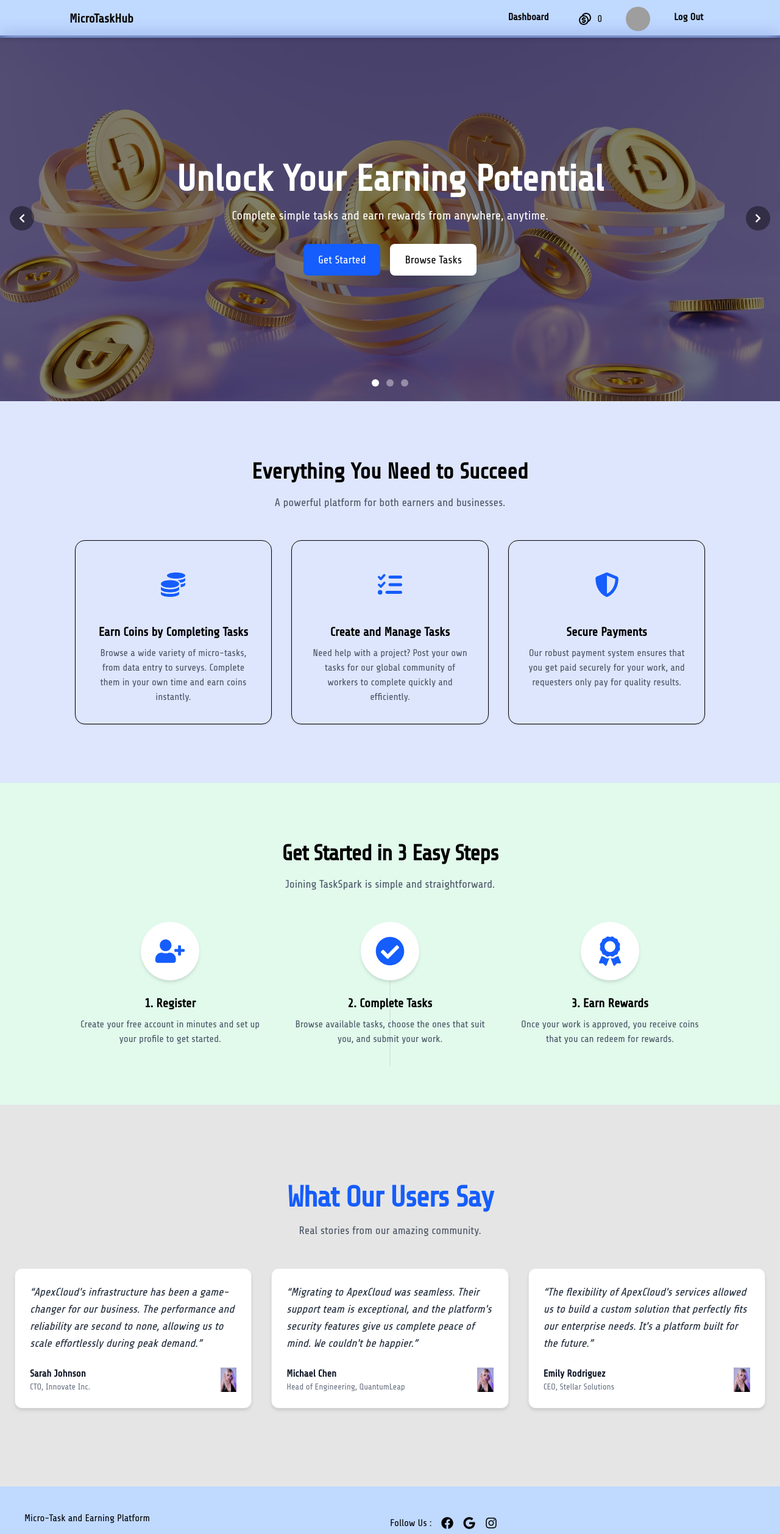
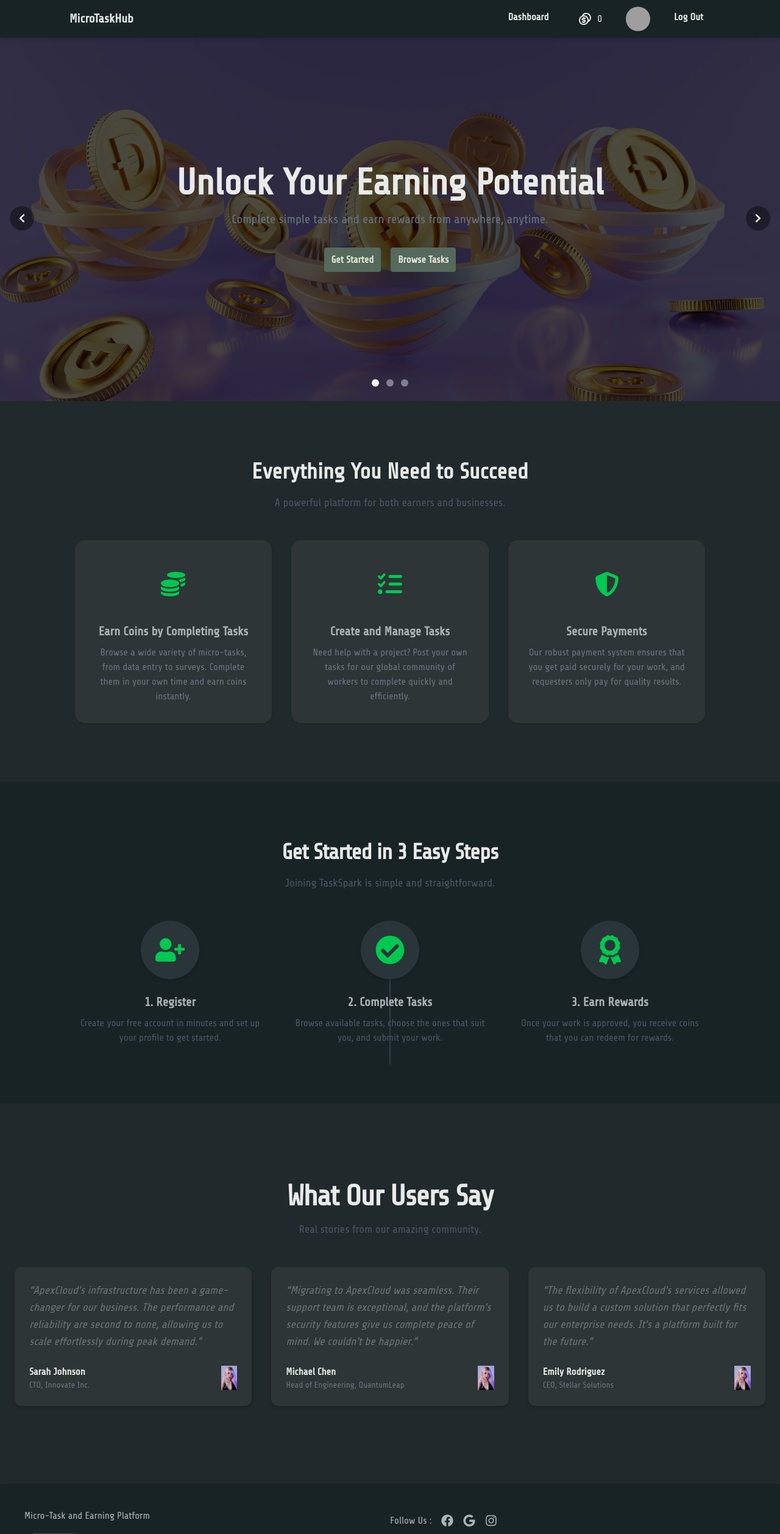
Before and after one commit to Anupam2570632/MicroTaskHub_client, a React (Vite) app: page / in a window 1280 px wide. Shown: the top 2516 px of the page at 61% size. Built offline with nearby package versions, Linux system fonts and the light colour scheme; grey boxes are pictures that could not be loaded.

Commit message:
UPDATE: design theme

```diff
--- a/src/Components/home/FeaturedSection.jsx
+++ b/src/Components/home/FeaturedSection.jsx
@@ -4,19 +4,19 @@ import { FaShieldAlt } from "react-icons/fa";
 
 const features = [
   {
-    icon: <FaCoins className="h-10 w-10 text-blue-600" />,
+    icon: <FaCoins className="h-10 w-10 text-green-500" />,
     title: "Earn Coins by Completing Tasks",
     description:
       "Browse a wide variety of micro-tasks, from data entry to surveys. Complete them in your own time and earn coins instantly.",
   },
   {
-    icon: <FaListCheck className="h-10 w-10 text-blue-600" />,
+    icon: <FaListCheck className="h-10 w-10 text-green-500" />,
     title: "Create and Manage Tasks",
     description:
       "Need help with a project? Post your own tasks for our global community of workers to complete quickly and efficiently.",
   },
   {
-    icon: <FaShieldAlt className="h-10 w-10 text-blue-600" />,
+    icon: <FaShieldAlt className="h-10 w-10 text-green-500" />,
     title: "Secure Payments",
     description:
       "Our robust payment system ensures that you get paid securely for your work, and requesters only pay for quality results.",
@@ -25,10 +25,10 @@ const features = [
 
 export default function FeaturesSection() {
   return (
-    <section className="py-16 sm:py-24 bg-[#1d51ec25]">
+    <section className="py-16 sm:py-24 bg-[#20292b]">
       <div className="md:w-10/12 mx-auto w-full container px-4">
         <div className="text-center">
-          <h2 className="text-3xl font-bold sm:text-4xl">
+          <h2 className="text-3xl font-bold sm:text-4xl text-[#e9eaea]">
             Everything You Need to Succeed
           </h2>
           <p className="mt-4 text-lg text-gray-600">
@@ -41,15 +41,15 @@ export default function FeaturesSection() {
           {features.map((feature, index) => (
             <div
               key={index}
-              className="border rounded-2xl p-8 shadow-sm hover:shadow-md transition text-center "
+              className="rounded-2xl p-8 shadow-sm hover:shadow-md transition text-center bg-[#2e3536] hover:scale-[1.01] duration-150 cursor-pointer"
             >
               <div className="mx-auto flex h-20 w-20 items-center justify-center rounded-full ">
                 {feature.icon}
               </div>
 
-              <h3 className="mt-6 text-xl font-semibold">{feature.title}</h3>
+              <h3 className="mt-6 text-xl font-semibold text-[#acb3b6] ">{feature.title}</h3>
 
-              <p className="mt-2 text-gray-600">{feature.description}</p>
+              <p className="mt-2 text-gray-500">{feature.description}</p>
             </div>
           ))}
         </div>
--- a/src/Components/home/HeroSection.jsx
+++ b/src/Components/home/HeroSection.jsx
@@ -58,29 +58,31 @@ export default function HeroSection() {
             />
 
             {/* Dark Overlay */}
-            <div className="absolute inset-0 bg-black/50"></div>
+            <div className="absolute inset-0 bg-black/70"></div>
 
             {/* Content */}
-            <div className="absolute inset-0 flex flex-col items-center justify-center text-center text-white px-4">
+            <div className="absolute inset-0 flex flex-col items-center justify-center text-center text-[#e9eaea] px-4">
               <h1 className="text-4xl font-bold sm:text-5xl md:text-6xl">
                 {slide.title}
               </h1>
 
-              <p className="mt-4 max-w-2xl text-lg md:text-xl">
+              <p className="mt-4 max-w-2xl text-lg md:text-xl text-gray-500">
                 {slide.subtitle}
               </p>
 
               <div className="mt-8 flex gap-4">
                 <a
                   href="/register"
-                  className="bg-blue-600 hover:bg-blue-700 text-white px-6 py-3 rounded-lg text-lg"
+                  // className="bg-blue-600 hover:bg-blue-700 text-white px-6 py-3 rounded-lg text-lg"
+                   className="py-2 px-3 font-bold bg-[#55695c] hover:bg-[#2b373a] duration-200 ease-in cursor-pointer rounded-sm text-[#e7e7d8] hover:text-[#acb3b6]"
                 >
                   Get Started
                 </a>
 
                 <a
                   href="/tasks"
-                  className="bg-white text-black px-6 py-3 rounded-lg text-lg hover:bg-gray-200"
+                  // className="bg-white text-black px-6 py-3 rounded-lg text-lg hover:bg-gray-200"
+                   className="py-2 px-3 font-bold bg-[#55695c] hover:bg-[#2b373a] duration-200 ease-in cursor-pointer rounded-sm text-[#e7e7d8] hover:text-[#acb3b6]"
                 >
                   Browse Tasks
                 </a>
--- a/src/Components/home/HowToStart.jsx
+++ b/src/Components/home/HowToStart.jsx
@@ -2,19 +2,19 @@ import { FaUserPlus, FaCheckCircle, FaAward } from "react-icons/fa";
 
 const steps = [
   {
-    icon: <FaUserPlus className="h-12 w-12 text-blue-600" />,
+    icon: <FaUserPlus className="h-12 w-12 text-green-500" />,
     title: "1. Register",
     description:
       "Create your free account in minutes and set up your profile to get started.",
   },
   {
-    icon: <FaCheckCircle className="h-12 w-12 text-blue-600" />,
+    icon: <FaCheckCircle className="h-12 w-12 text-green-500" />,
     title: "2. Complete Tasks",
     description:
       "Browse available tasks, choose the ones that suit you, and submit your work.",
   },
   {
-    icon: <FaAward className="h-12 w-12 text-blue-600" />,
+    icon: <FaAward className="h-12 w-12 text-green-500" />,
     title: "3. Earn Rewards",
     description:
       "Once your work is approved, you receive coins that you can redeem for rewards.",
@@ -23,10 +23,10 @@ const steps = [
 
 export default function HowItWorksSection() {
   return (
-    <section className="bg-[#7ae6ac3a] py-16 sm:py-24">
+    <section className="bg-[#182326] py-16 sm:py-24">
       <div className="md:w-10/12 w-full container mx-auto px-4">
         <div className="text-center">
-          <h2 className="text-3xl font-bold tracking-tight sm:text-4xl">
+          <h2 className="text-3xl font-bold tracking-tight sm:text-4xl text-[#e9eaea] ">
             Get Started in 3 Easy Steps
           </h2>
           <p className="mt-4 text-lg text-gray-600">
@@ -37,7 +37,7 @@ export default function HowItWorksSection() {
         <div className="relative mt-12">
           {/* Vertical Line in the middle */}
           <div
-            className="absolute left-1/2 top-8 hidden h-full w-px -translate-x-1/2 bg-gray-300 md:block"
+            className="absolute left-1/2 top-8 hidden h-full w-px -translate-x-1/2 bg-gray-600 md:block"
             aria-hidden="true"
           />
 
@@ -45,10 +45,10 @@ export default function HowItWorksSection() {
           <div className="grid gap-12 md:grid-cols-3">
             {steps.map((step, index) => (
               <div key={index} className="relative text-center">
-                <div className="relative mx-auto flex h-24 w-24 items-center justify-center rounded-full bg-white shadow-md">
+                <div className="relative mx-auto flex h-24 w-24 items-center justify-center rounded-full bg-[#293538] shadow-md">
                   {step.icon}
                 </div>
-                <h3 className="mt-6 text-xl font-bold">{step.title}</h3>
+                <h3 className="mt-6 text-xl font-bold text-[#acb3b6] ">{step.title}</h3>
                 <p className="mt-2 text-gray-600">{step.description}</p>
               </div>
             ))}
--- a/src/Components/home/Testimonial.jsx
+++ b/src/Components/home/Testimonial.jsx
@@ -35,11 +35,11 @@ const testimonials = [
 
 export default function Testimonials() {
   return (
-    <section className="w-full bg-black/10 py-16 md:py-24 lg:py-32">
+    <section className="w-full bg-[#20292b] py-16 md:py-24 lg:py-32">
       <div className="max-w-7xl mx-auto px-4 md:px-6">
         {/* Heading */}
         <div className="flex flex-col items-center text-center space-y-4">
-          <h2 className="text-3xl sm:text-4xl md:text-5xl font-bold tracking-tight text-blue-600">
+          <h2 className="text-3xl sm:text-4xl md:text-5xl font-bold tracking-tight text-[#e9eaea]">
             What Our Users Say
           </h2>
           <p className="max-w-[900px] text-gray-600 md:text-lg">
@@ -52,17 +52,17 @@ export default function Testimonials() {
           {testimonials.map((testimonial) => (
             <div
               key={testimonial.name}
-              className="flex flex-col justify-between bg-white shadow-md rounded-xl p-6 border border-gray-200"
+              className="flex flex-col justify-between shadow-md rounded-xl p-6  bg-[#2e3536] hover:scale-[1.01] duration-150 cursor-pointer"
             >
               <div>
-                <blockquote className="text-lg italic text-gray-800">
+                <blockquote className="text-lg italic text-[#acb3b67c]">
                   “{testimonial.quote}”
                 </blockquote>
               </div>
 
               <div className="mt-6 flex items-center gap-4">
                 <div className="flex flex-col flex-1">
-                  <p className="font-semibold text-gray-900">
+                  <p className="font-semibold text-[#e9eaea]">
                     {testimonial.name}
                   </p>
                   <p className="text-sm text-gray-500">{testimonial.title}</p>
--- a/src/Shared/Footer/Footer.jsx
+++ b/src/Shared/Footer/Footer.jsx
@@ -3,12 +3,12 @@ import { Link } from "react-router-dom";
 
 const Footer = () => {
   return (
-    <div className="backdrop-blur-md bg-blue-500/30 shadow-md pt-10 text-black">
+    <div className="backdrop-blur-md bg-[#182326] shadow-md pt-10 text-[#acb3b6]">
       <div className="mx-4 md:mx-10">
         <div className="md:flex items-center justify-between pb-6 space-y-6">
           <div className=" flex-1 space-y-4">
             <h1>Micro-Task and Earning Platform</h1>
-            <button className="px-6 py-2 text-white bg-[#3d9bc6ae] rounded-full font-bold hover:bg-[#3d9bc66a] duration-300 ease-in">
+            <button className="px-6 py-2 text-white bg-[#2b373a] rounded-full font-bold cursor-pointer hover:bg-[#4d5f63] duration-200 ease-in">
               Register
             </button>
           </div>
--- a/src/Shared/NavBar/Navbar.jsx
+++ b/src/Shared/NavBar/Navbar.jsx
@@ -16,7 +16,7 @@ const Navbar = () => {
     <>
       {user ? (
         <>
-          <li className="py-2 px-3 font-bold hover:bg-white duration-200 ease-in cursor-pointer rounded-sm hover:text-blue-500">
+          <li className="py-2 px-3 font-bold hover:bg-[#2b373a] duration-200 ease-in cursor-pointer rounded-sm hover:text-[#acb3b6]">
             <Link to="/dashboard">Dashboard</Link>
           </li>
           <li className="flex items-center justify-center gap-2 py-2 px-3">
@@ -30,19 +30,19 @@ const Navbar = () => {
               alt=""
             />
           </li>
-          <li className="py-2 px-3 font-bold hover:bg-white duration-200 ease-in cursor-pointer rounded-sm hover:text-blue-500">
+          <li className="py-2 px-3 font-bold hover:bg-[#2b373a] duration-200 ease-in cursor-pointer rounded-sm hover:text-[#acb3b6]">
             Log Out
           </li>
         </>
       ) : (
         <>
-          <li className="py-2 px-3 font-bold hover:bg-white duration-200 ease-in cursor-pointer rounded-sm hover:text-blue-500">
+          <li className="py-2 px-3 font-bold hover:bg-[#2b373a] duration-200 ease-in cursor-pointer rounded-sm hover:text-[#acb3b6]">
             Login
           </li>
-          <li className="py-2 px-3 font-bold hover:bg-white duration-200 ease-in cursor-pointer rounded-sm hover:text-blue-500">
+          <li className="py-2 px-3 font-bold hover:bg-[#2b373a] duration-200 ease-in cursor-pointer rounded-sm hover:text-[#acb3b6]">
             Register
           </li>
-          <li className="py-2 px-3 font-bold text-nowrap hover:bg-white duration-200 ease-in cursor-pointer rounded-sm hover:text-blue-500">
+          <li className="py-2 px-3 font-bold text-nowrap hover:bg-[#2b373a] duration-200 ease-in cursor-pointer rounded-sm hover:text-[#acb3b6]">
             Watch Demo
           </li>
         </>
@@ -51,7 +51,7 @@ const Navbar = () => {
   );
 
   return (
-    <div className="fixed top-0 left-0 w-full z-50 backdrop-blur-md bg-blue-500/30 shadow-md text-[#060606]">
+    <div className="fixed top-0 left-0 w-full z-50 backdrop-blur-md bg-[#182326] shadow-md text-[#e9eaea]">
       <div className="max-w-[1100px] flex items-center justify-between mx-auto py-2 px-6 relative">
         <h1 className="text-xl font-bold ">MicroTaskHub</h1>
 
```
Also changed, not shown: historyTemp.txt (added).
